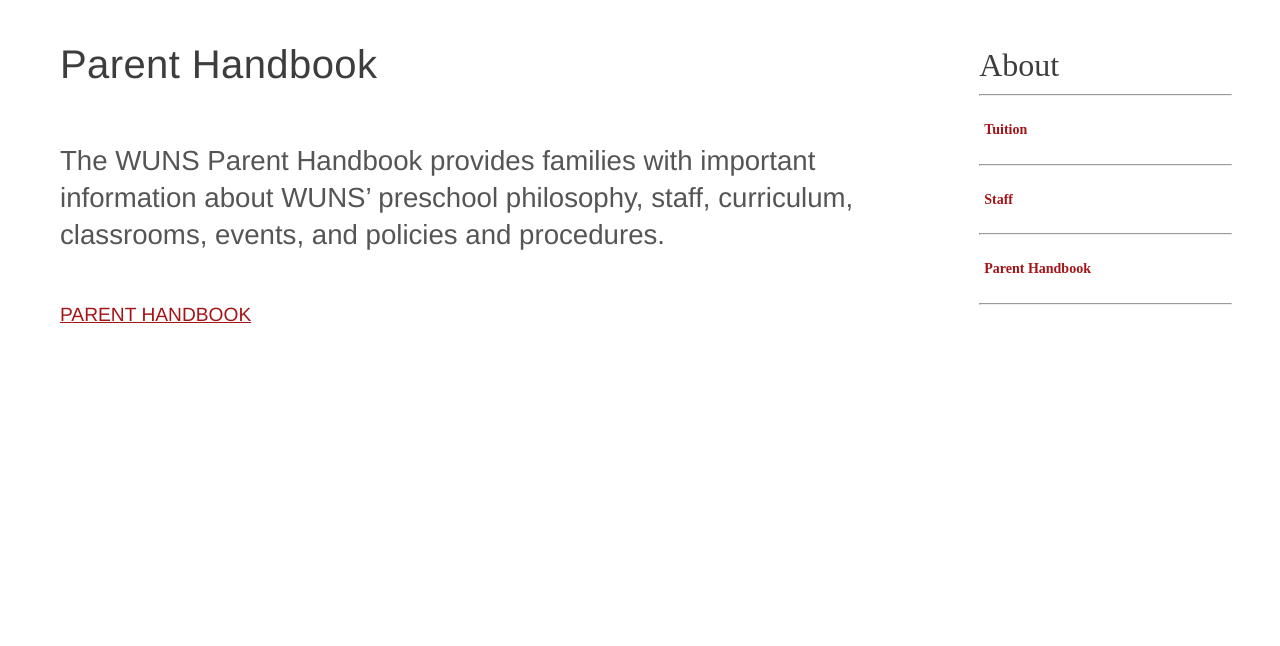
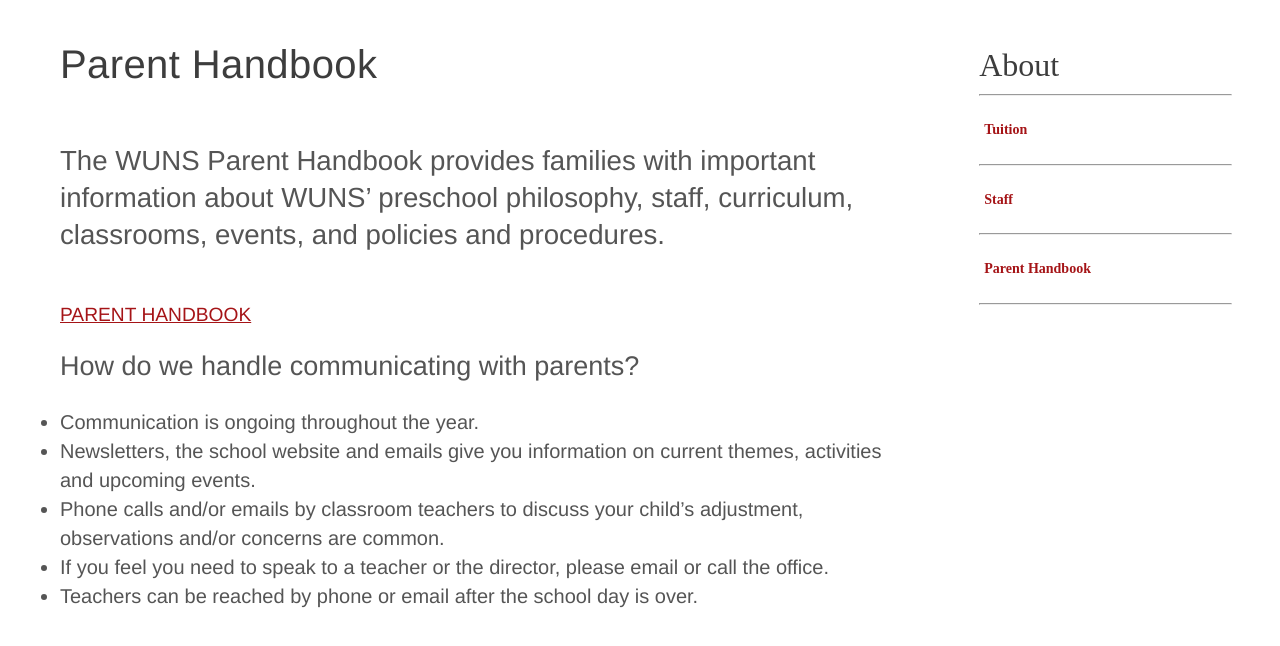
Before and after one commit to cse-256-f23/information-foraging-project-garrett-ellie-rachel-pranav, a website: page files/parent_handbook.html in a window 1280 px wide. Drawn offline with nearby package versions, Linux system fonts and the light colour scheme; files that its build step writes are made by us from their sources; files whose address does not match are found by name.

Commit message:
Communication - Parent Handbook

```diff
--- a/files/parent_handbook.html
+++ b/files/parent_handbook.html
@@ -23,10 +23,29 @@
         about WUNS’ preschool philosophy, staff, curriculum, classrooms,
         events, and policies and procedures.
       </h2>
+
       <br>
       <p class="not-external-redirect">
         <a class="download" href="downloads/parent_handbook.pdf">PARENT HANDBOOK</a>
       </p>
+
+
+          <h3>How do we handle communicating with parents?</h3>
+
+          <br>
+
+          <ul style="font-size: 20px">
+            <li>Communication	is	ongoing	throughout	the	year.</li>
+            <li>Newsletters,	the	school	website	and	emails
+              give	you	information	on	current	themes,	activities	and	upcoming	events.</li>
+              <li>Phone	calls	and/or
+                emails	by	classroom	teachers	to	discuss	your	child’s	adjustment,	observations	and/or
+                concerns	are	common.</li>
+              <li>If	you	feel	you	need	to	speak	to	a	teacher	or	the	director,	please	email
+                or	call	the	office.</li>
+                <li>Teachers	can	be	reached	by	phone	or	email	after	the	school	day	is	over.</li>
+         </ul>
+
     </main>
     <div class="widget-area stick secondary" role="complementary">
       <ul class="subnav">
```
